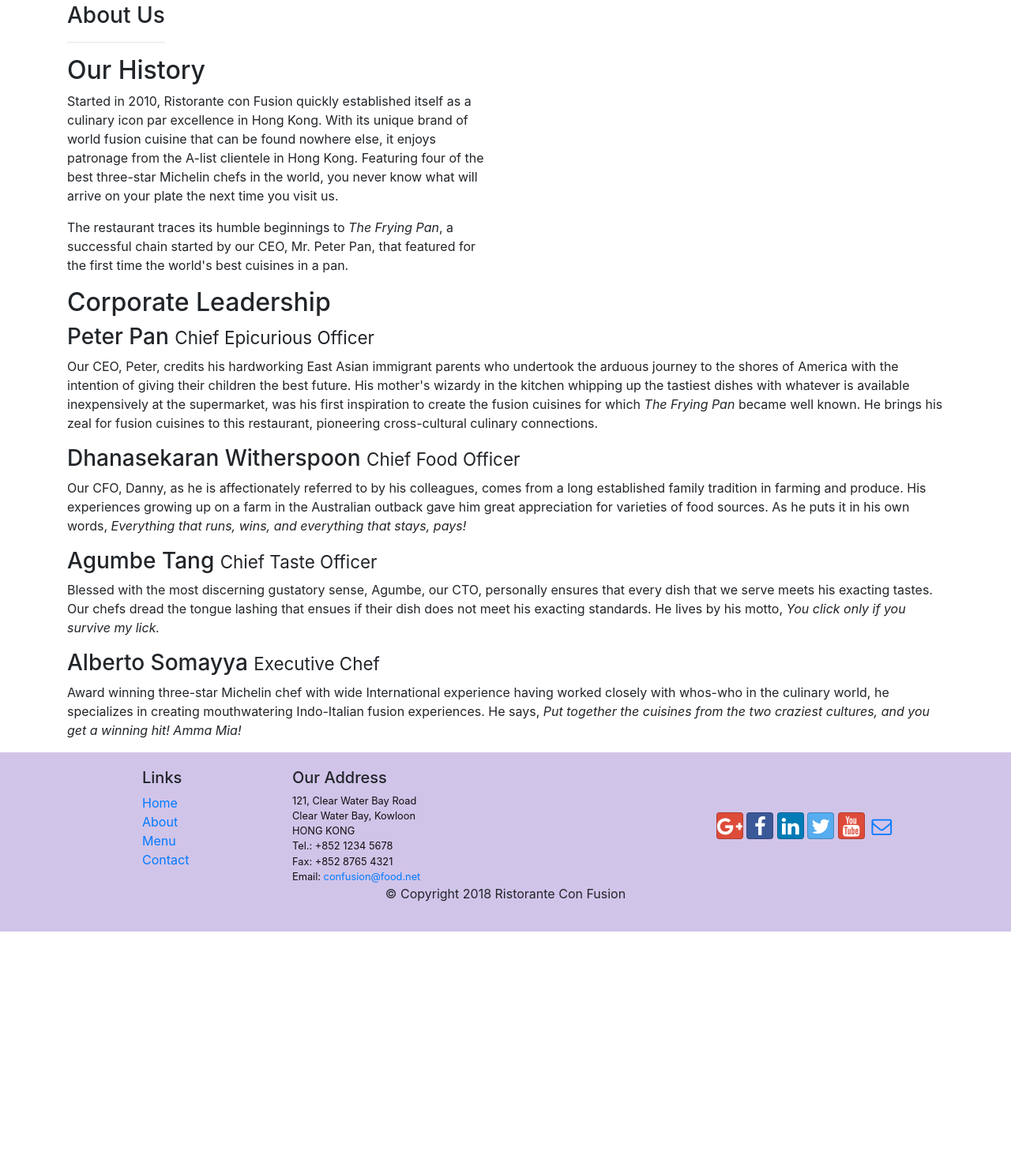
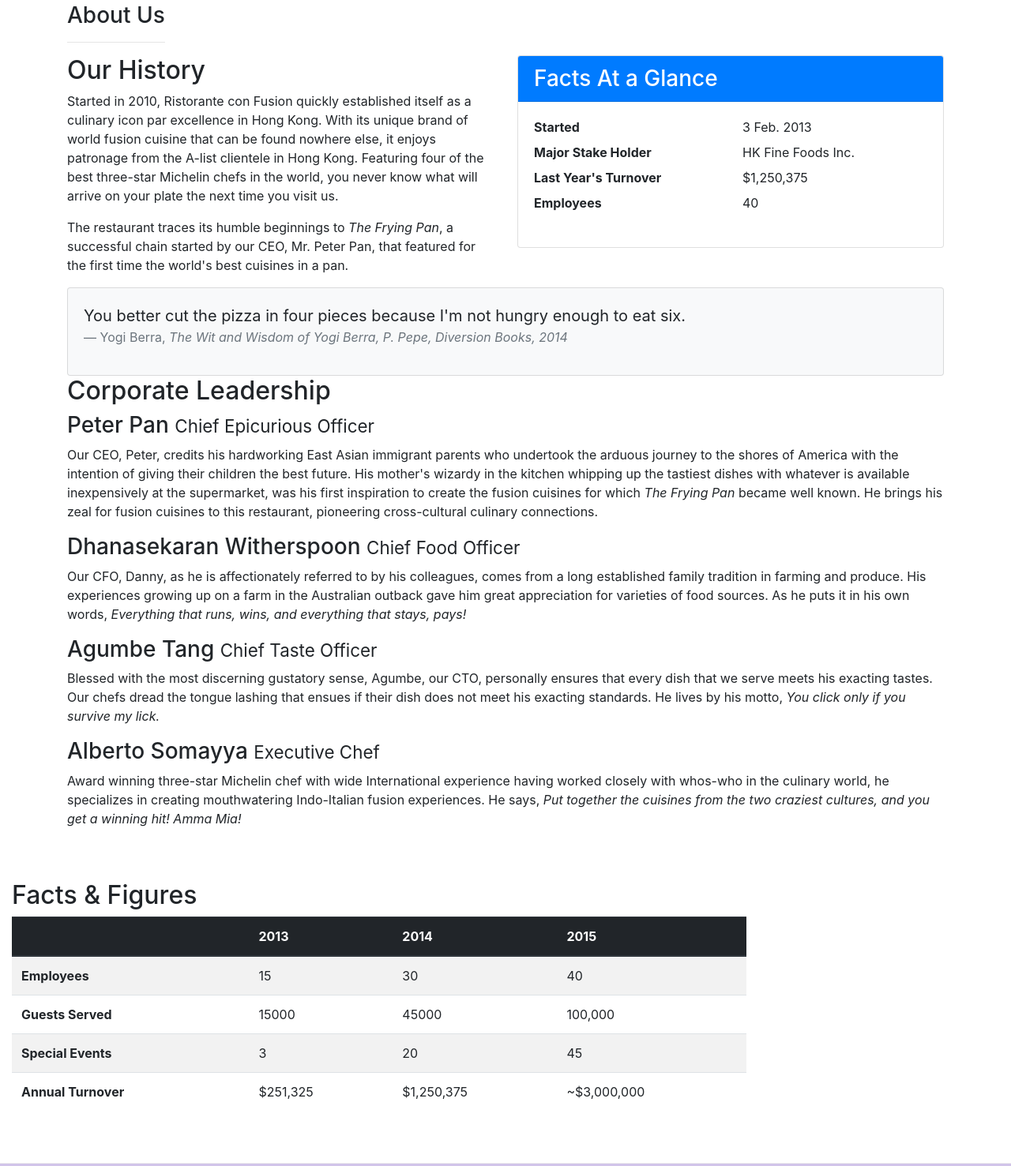
Before and after one commit to paulcavery/conFusion, a website: page aboutus.html in a window 1280 px wide. Shown: the part 395-1872 px from the top of the page at 79% size. Before the commit the page ends 1575 px from the top, so only its background shows below. Drawn offline with nearby package versions, Linux system fonts and the light colour scheme.

Commit message:
Added media and Images

```diff
--- a/aboutus.html
+++ b/aboutus.html
@@ -23,7 +23,7 @@
             <button class="navbar-toggler" type="button" data-toggle="collapse" data-target="#Navbar">
                 <span class="navbar-toggler-icon"></span>
             </button>
-           <a class="navbar-brand" href="#">Ristorante Con Fusion</a>
+            <a class="navbar-brand mr-auto" href="#"><img src="img/logo.png" height="30" width="41"></a>
            <div class="collapse navbar-collapse" id="Navbar">
                 <ul class="navbar-nav mr-auto">
                     <li class="nav-item"><a class="nav-link" href="./index.html"><span class="fa fa-home fa-lg"></span> Home</a></li>
@@ -42,7 +42,8 @@
                     <h1>Ristorante con Fusion</h1>
                     <p>We take inspiration from the World's best cuisines, and create a unique fusion experience. Our lipsmacking creations will tickle your culinary senses!</p>
                 </div>
-                <div class="col-12 col-sm">
+                <div class="col-12 col-sm align-self-center">
+                    <img src="img/logo.png" class="img-fluid">
                 </div>
             </div>
         </div>
@@ -66,8 +67,38 @@
                 <p>Started in 2010, Ristorante con Fusion quickly established itself as a culinary icon par excellence in Hong Kong. With its unique brand of world fusion cuisine that can be found nowhere else, it enjoys patronage from the A-list clientele in Hong Kong.  Featuring four of the best three-star Michelin chefs in the world, you never know what will arrive on your plate the next time you visit us.</p>
                 <p>The restaurant traces its humble beginnings to <em>The Frying Pan</em>, a successful chain started by our CEO, Mr. Peter Pan, that featured for the first time the world's best cuisines in a pan.</p>
             </div>
-            <div>
-            </div>
+
+                <div class="col-12 col-sm-6">
+
+                    <div class="card">
+                        <h3 class="card-header bg-primary text-white">Facts At a Glance</h3>
+                        <div class="card-body">
+                            <dl class="row">
+                                <dt class="col-6">Started</dt>
+                                <dd class="col-6">3 Feb. 2013</dd>
+                                <dt class="col-6">Major Stake Holder</dt>
+                                <dd class="col-6">HK Fine Foods Inc.</dd>
+                                <dt class="col-6">Last Year's Turnover</dt>
+                                <dd class="col-6">$1,250,375</dd>
+                                <dt class="col-6">Employees</dt>
+                                <dd class="col-6">40</dd>
+                            </dl>
+                        </div>
+                    </div>
+                </div>
+                <div class="col-12">
+                    <div class="card card-body bg-light">
+                        <blockquote class="blockquote">
+                            <p class="mb-0">You better cut the pizza in four pieces because
+                                I'm not hungry enough to eat six.</p>
+                            <footer class="blockquote-footer">Yogi Berra,
+                                <cite title="Source Title">The Wit and Wisdom of Yogi Berra,
+                                P. Pepe, Diversion Books, 2014</cite>
+                            </footer>
+                        </blockquote>
+                    </div>
+                </div>
+
         </div>
 
 
@@ -86,6 +117,51 @@
        </div>
 
     </div>
+    <div class="row row-content">
+        <div class="col-12 col-sm-9">
+            <h2>Facts &amp; Figures</h2>
+            <div class="table-responsive">
+                <table class="table table-striped">
+                    <thead class="thead-dark">
+                        <tr>
+                            <th>&nbsp;</th>
+                            <th>2013</th>
+                            <th>2014</th>
+                            <th>2015</th>
+                        </tr>
+                    </thead>
+                    <tbody>
+                        <tr>
+                            <th>Employees</th>
+                            <td>15</td>
+                            <td>30</td>
+                            <td>40</td>
+                        </tr>
+                        <tr>
+                            <th>Guests Served</th>
+                            <td>15000</td>
+                            <td>45000</td>
+                            <td>100,000</td>
+                        </tr>
+                        <tr>
+                            <th>Special Events</th>
+                            <td>3</td>
+                            <td>20</td>
+                            <td>45</td>
+                        </tr>
+                        <tr>
+                            <th>Annual Turnover</th>
+                            <td>$251,325</td>
+                            <td>$1,250,375</td>
+                            <td>~$3,000,000</td>
+                        </tr>
+                    </tbody>
+                </table>
+            </div>
+        </div>
+        </div>
+   </div>
+
 
     <footer class="footer">
         <div class="container">
```
Also changed, not shown: contactus.html (+3 -2 lines), index.html (+28 -8 lines), img/alberto.png (added), img/buffet.png (added), img/logo.png (added), img/uthappizza.png (added), 1 other file.
